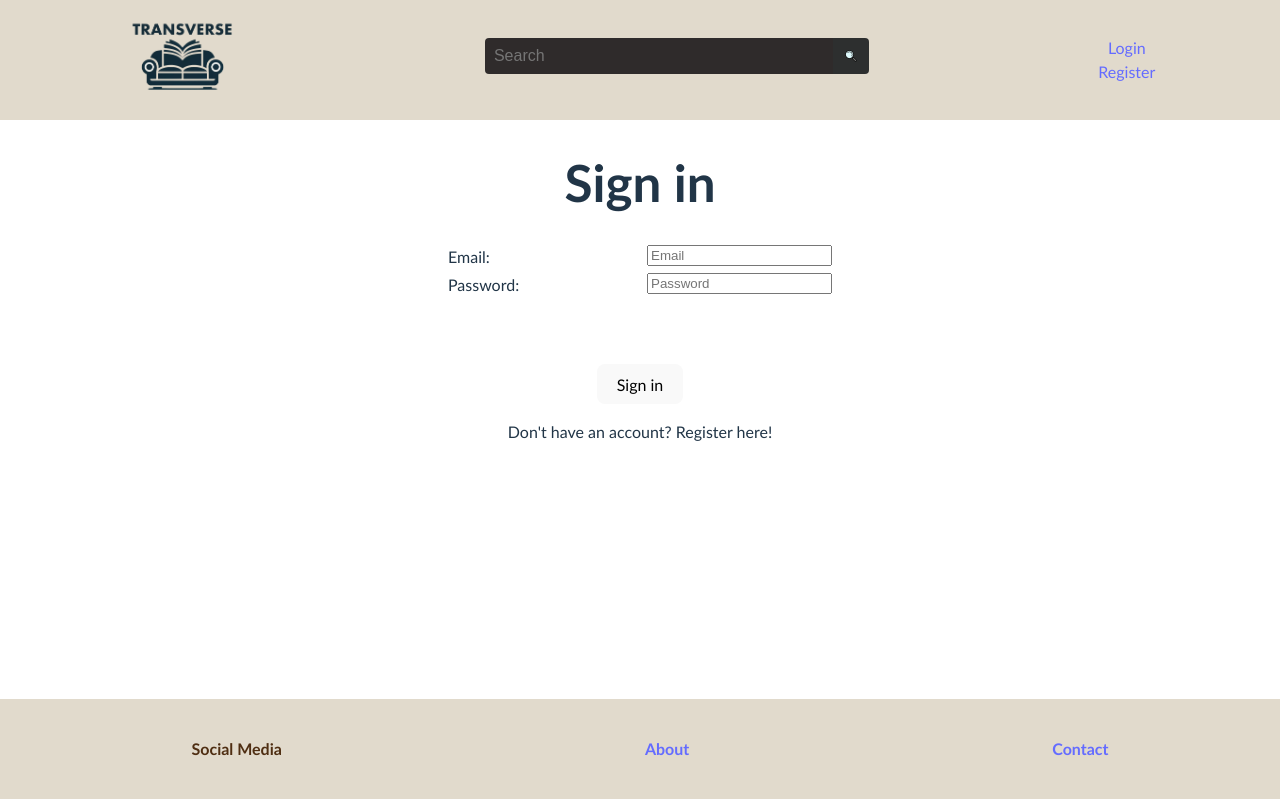
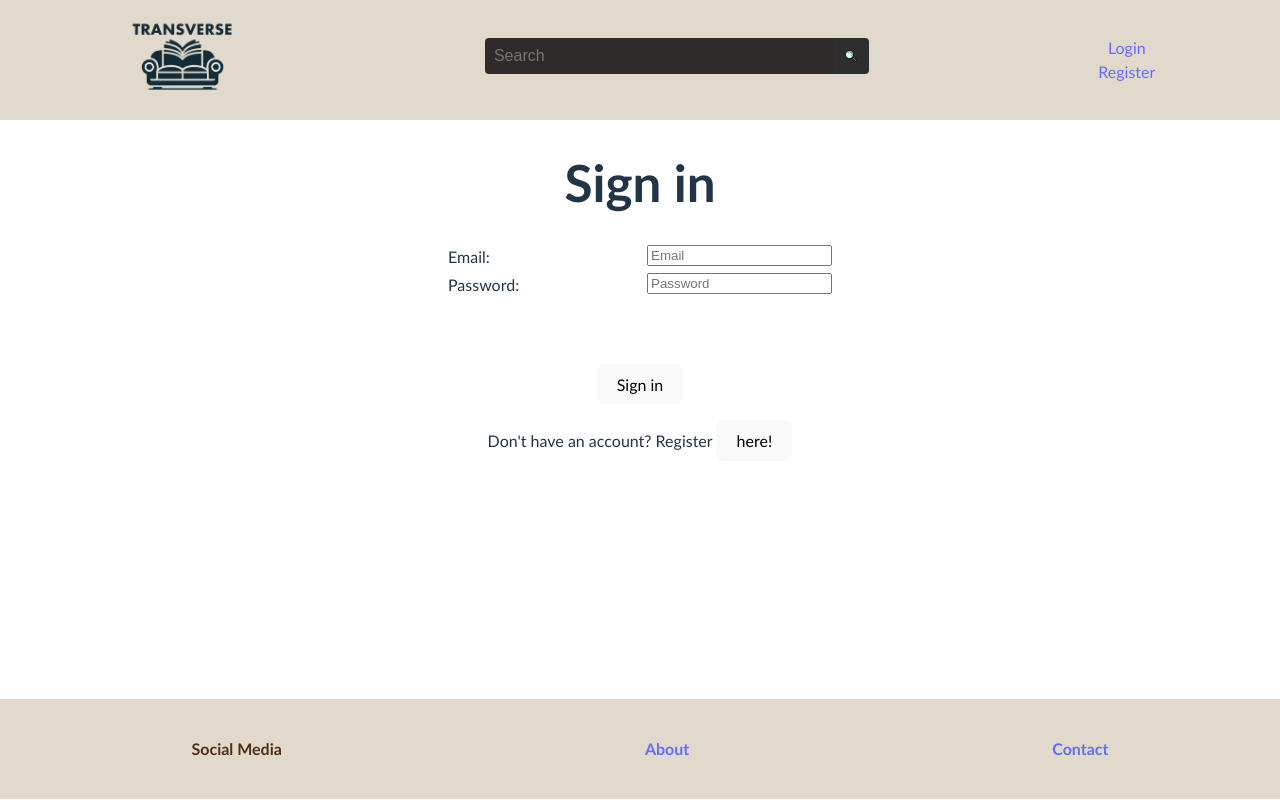
Before and after one commit to Hemyulin/transverse-frontend, a React (Vite) app: page /sign-in-page in a window 1280 px wide. Built offline with nearby package versions, Linux system fonts and the light colour scheme; no server answers.

Commit message:
icon link state

```diff
--- a/src/App.css
+++ b/src/App.css
@@ -25,6 +25,11 @@ body {
   color: #4f2e12;
   height: 100px;
   padding: 10px;
+}
+
+.logout-profile {
+  display: flex;
+  flex-direction: column;
 }
 
 .navbar-logo {
--- a/src/components/Navbar.jsx
+++ b/src/components/Navbar.jsx
@@ -9,7 +9,7 @@ function Navbar() {
   console.log("Is Logged In NAVBAR:", isLoggedIn);
   return (
     <div className="navbar">
-      {isLoggedIn ? (
+      {!isLoggedIn ? (
         <Link to="/showcase">
           <img src={TransverseLogo} alt="logo" className="navbar-logo" />
         </Link>
--- a/src/pages/SignInPage.jsx
+++ b/src/pages/SignInPage.jsx
@@ -72,7 +72,7 @@ export const SignInPage = () => {
         </div>
       </form>
       <p onClick={redirectToRegisterPage}>
-        Don't have an account? Register here!
+        Don't have an account? Register <button>here!</button>
       </p>
     </div>
   );
```
